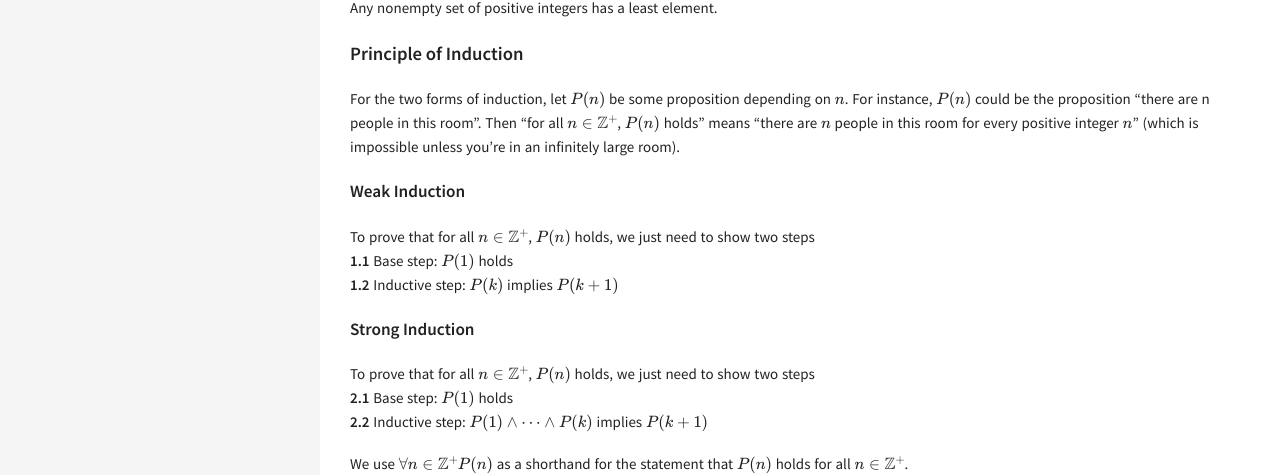
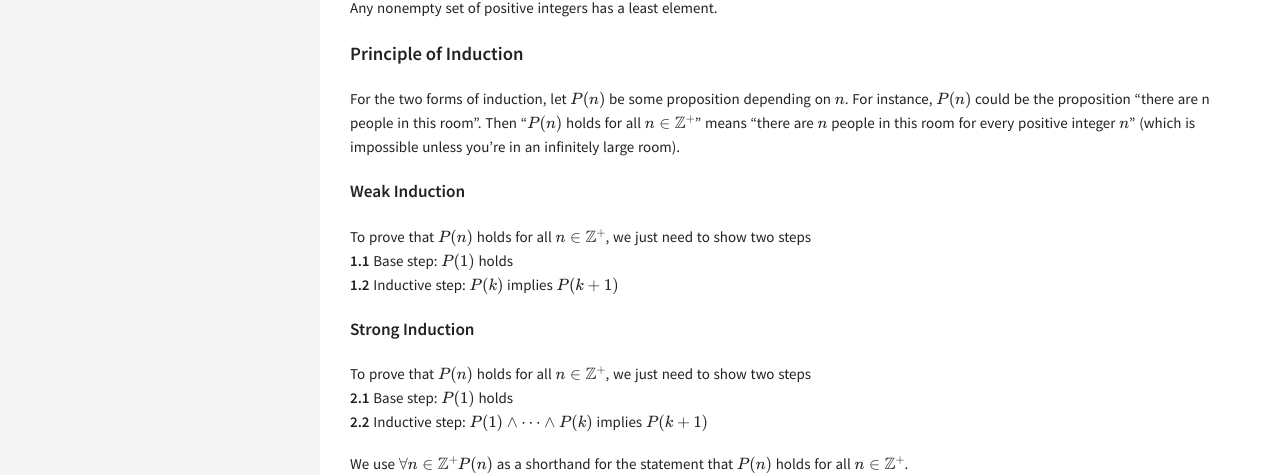
Before and after one commit to d-guo/danielguo.dev_old, a Jekyll site: the page built from _posts/2019-12-21-induction_and_wellordering.md, in a window 1280 px wide. Shown: the part 526-1001 px from the top of the page. Built offline with Jekyll 4.4.1, drawn with Linux system fonts in a browser that asks for light colours; formulas are drawn with MathJax 3; comment, search, counter and statistics services are not loaded.

```diff
--- a/_posts/2019-12-21-induction_and_wellordering.md
+++ b/_posts/2019-12-21-induction_and_wellordering.md
@@ -20,15 +20,15 @@ Any nonempty set of positive integers has a least element.
 
 
 #### Principle of Induction
-For the two forms of induction, let $P(n)$ be some proposition depending on $n$. For instance, $P(n)$ could be the proposition "there are n people in this room". Then "for all $n \in \mathbb{Z}^{+}$, $P(n)$ holds" means "there are $n$ people in this room for every positive integer $n$" (which is impossible unless you're in an infinitely large room).
+For the two forms of induction, let $P(n)$ be some proposition depending on $n$. For instance, $P(n)$ could be the proposition "there are n people in this room". Then "$P(n)$ holds for all $n \in \mathbb{Z}^{+}$" means "there are $n$ people in this room for every positive integer $n$" (which is impossible unless you're in an infinitely large room).
 
 ##### Weak Induction
-To prove that for all $n \in \mathbb{Z}^{+}$, $P(n)$ holds, we just need to show two steps <br>
+To prove that $P(n)$ holds for all $n \in \mathbb{Z}^{+}$, we just need to show two steps <br>
 **1.1** Base step: $P(1)$ holds <br>
 **1.2** Inductive step: $P(k)$ implies $P(k + 1)$
 
 ##### Strong Induction
-To prove that for all $n \in \mathbb{Z}^{+}$, $P(n)$ holds, we just need to show two steps <br>
+To prove that $P(n)$ holds for all $n \in \mathbb{Z}^{+}$, we just need to show two steps <br>
 **2.1** Base step: $P(1)$ holds <br>
 **2.2** Inductive step: $P(1) \land \dots \land P(k)$ implies $P(k + 1)$
 
```
